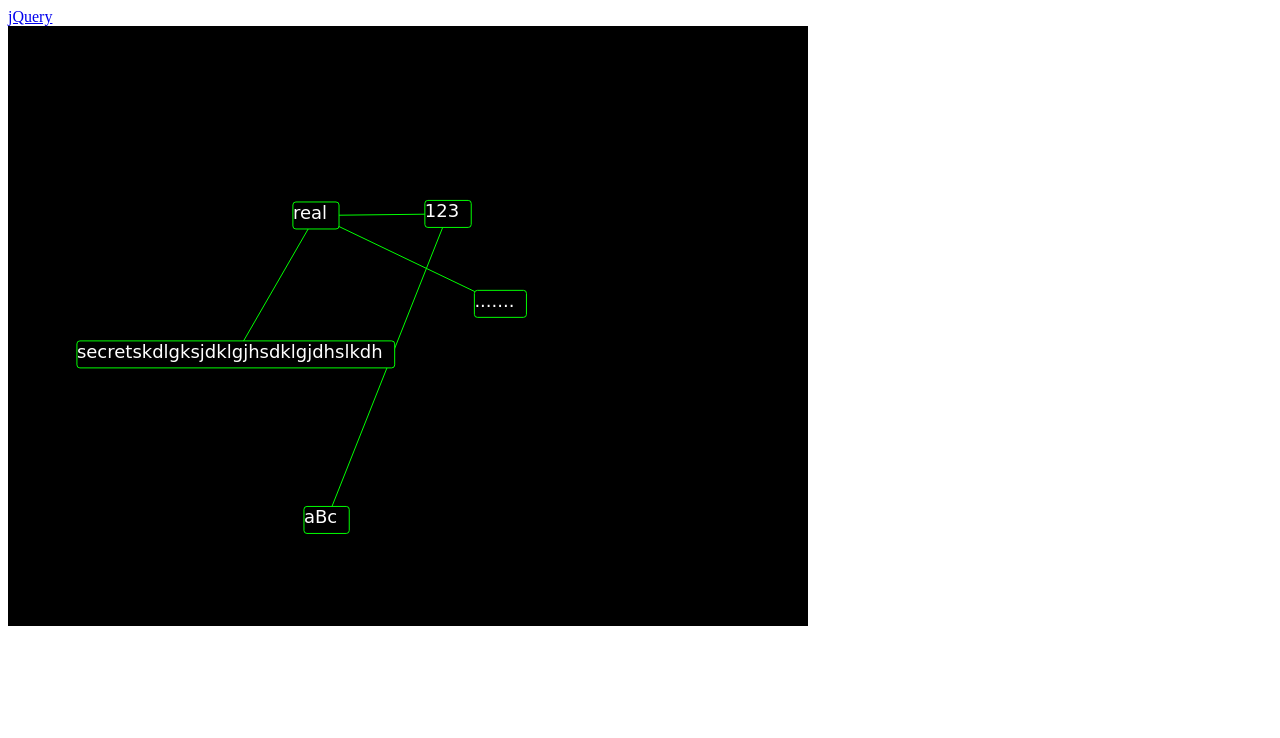
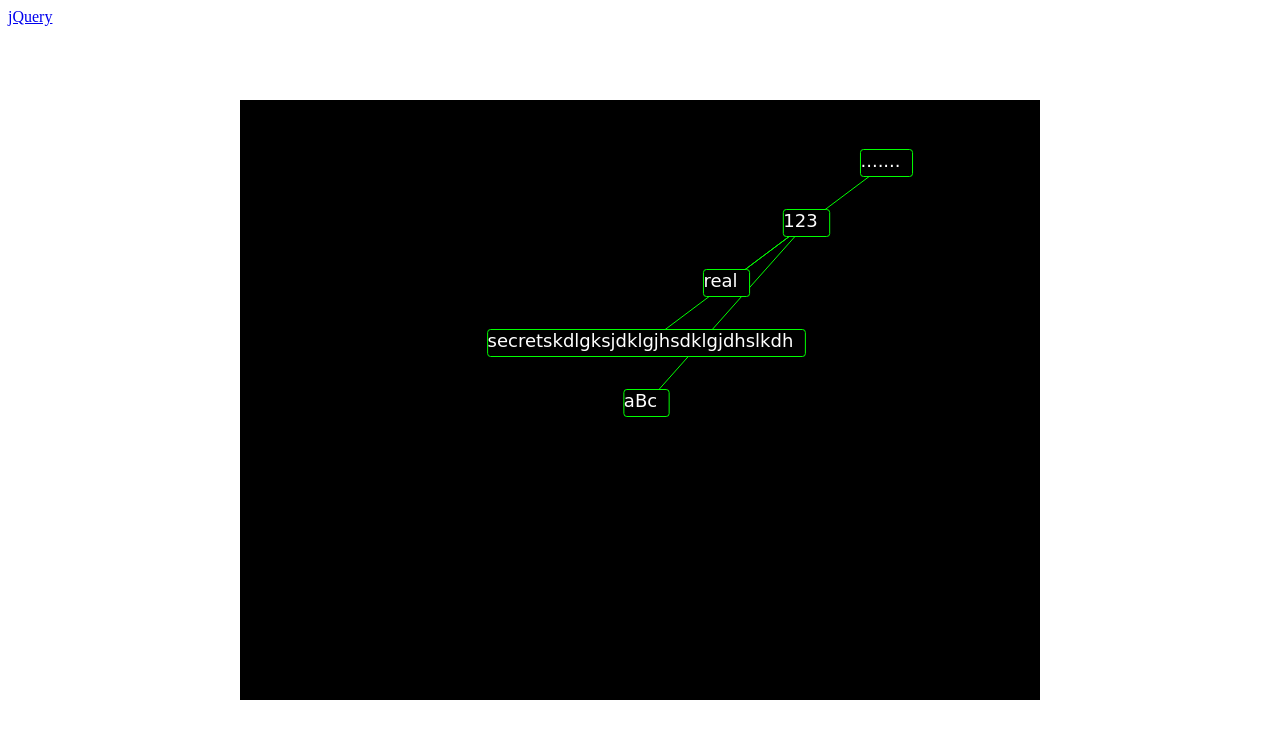
Before and after one commit to komarov/WordTravel, a plain HTML site: page public/index.html in a window 1280 px wide. Drawn offline with nearby package versions, Linux system fonts and the light colour scheme.

Commit message:
Global refactoring

```diff
--- a/public/index.html
+++ b/public/index.html
@@ -1,29 +1,27 @@
 <html>
+   <head>
+      <style type="text/css">
+         #frame {
+            left:50%;
+            position:absolute;
+            top:50%;
+            background-color:black;
+         }
+      </style>
+   </head>
+
 <body>
 <a href="http://jquery.com/">jQuery</a>
 
 <script type="text/javascript" src="js/raphael-min.js"></script>
-<script type="text/javascript" src="http://ajax.googleapis.com/ajax/libs/jquery/1.3.2/jquery.min.js"></script>
+<script type="text/javascript" src="js/jquery-1.3.2.min.js"></script>
+<script type="text/javascript" src="js/Object.js"></script>
 <script type="text/javascript" src="js/Word.js"></script>
 <script type="text/javascript" src="js/Frame.js"></script>
 <script type="text/javascript" src="js/WordTravel.js"></script>
 <script type="text/javascript">
+   var DEBUG = true;
 
-var DEBUG = true;
-/*
-Object.prototype.map = function( mapFunction ) {
-
-   var result = {};
-
-   for( var property in this ) {
-      if( this.hasOwnProperty( property ) ) {
-         result[ property ] = mapFunction( this[ property ] );
-      }
-   }
-
-   return result;
-};
-*/
    Raphael.el.getHotSpot = function() {
       var bbox = this.getBBox();
       return {
@@ -32,185 +30,17 @@ Raphael.el.getHotSpot = function() {
       };
    };
 
-
-/*
-function NewWordCell( paper, text, links ) {
-   return {
-      'Text': paper.text( 0, 0, text ).hide(),
-      'Cell': paper.rect( 0, 0 ).hide(),
-      'Links': links
-   };
-}
-
-function parseWordCells( frame, paper ) {
-
-   var wordCells = {};
-
-   for( var wordUID in frame.Words ) {
-      if( frame.Words.hasOwnProperty( wordUID ) ) {
-         wordCells[ wordUID ] = NewWordCell( paper, frame.Words[ wordUID ], getLinks( frame, wordUID ) );
-         if( DEBUG ) console.log( wordCells[ wordUID ] );
-      }
-   }
-
-   return wordCells;
-}
-
-function getLinks( frame, UID ) {
-
-   var links = [];
-
-   for( var index in frame.Links ) {
-      if( frame.Links.hasOwnProperty( index ) ) {
-         var link = frame.Links[ index ];
-         if( UID == link[ 0 ]  ) {
-            links.push( link[ 1 ] );
-         }
-         if( UID == link[ 1 ] ) {
-            links.push( link[ 0 ] );
-         }
-      }
-   }
-
-   return links;
-}
-
-function drawWordCells( paper, wordCells ) {
-
-   if( DEBUG ) console.log( wordCells );
-
-   var cells = wordCells.map( function( wordCell ) { return wordCell.Cell } );
-   for( var wordUID in wordCells ) {
-      if( wordCells.hasOwnProperty( wordUID ) ) {
-
-         if( DEBUG ) console.log( wordCells[ wordUID ] );
-         var word = "";
-         var x = y = 0;
-
-         var rect = wordCells[ wordUID ].Cell;
-         var txt = wordCells[ wordUID ].Text;
-
-
-         txt.attr( { fill: "#fff", font: "18px \"Terminal\"" } );
-         var edgeDelta_x = txt.getBBox().width;
-         var edgeDelta_y = txt.getBBox().height;
-
-         while( !isFree( cells, x, y ) ) {
-            x = edgeDelta_x + Math.random() * ( paper.width - 2 * edgeDelta_x );
-            y = edgeDelta_y + Math.random() * ( paper.height - 2 * edgeDelta_y );
-
-            if( DEBUG ) console.log( x, y );
-         }
-
-
-         if( DEBUG ) console.log( x, y );
-         txt.attr( {x: x, y: y} );
-         rect.attr( { x: x - edgeDelta_x / 2 - 5, y: y - edgeDelta_y / 2, fill: "#000", stroke: "#0f0", width: edgeDelta_x + 10, height: edgeDelta_y + 6, r: 3 } );
-         rect.show();
-         rect.toBack();
-
-         txt.show();
-      }
-   }
-}
-
-function isFree( places, x, y ) {
-
-   if( x == 0 && y == 0 ) {
-      return false;
-   }
-   for( var place in places ) {
-      if( places.hasOwnProperty( place ) ) {
-         var occupied = places[ place ].getBBox();
-         if( ( x <= occupied.x + occupied.width + 10  && x >= occupied.x - 10 ) || ( y <= occupied.y + occupied.height + 10 && y >= occupied.y - 10 ) ) {
-            return false;
-         }
-      }
-   }
-
-   return true;
-
-}
-
-function stickToEdges( x, y, width, height, h ) {
-
-   if( x < h || y < h || x > width - h || y > height - h ) {
-      return true;
-   }
-
-   return false;
-
-}
-  */
-
-function getCoordinates( x_0, y_0, count, h, paper ) {
-
-   var coordinates = [];
-
-   for( var i = 0; i < count; i ++ ) {
-      if( DEBUG ) console.log( i );
-      coordinates.push( [ x_0 + h * ( 2 + count - i ) * Math.cos( 2 + i ) , y_0 + h * ( 2 + count -  i ) * Math.sin( 2 + i )] );
-   }
-
-   return coordinates;
-}
 $(document).ready(function(){
-   // Your code here
-   $("a").click(function(event){
-     alert("Thanks for visiting!");
+      var Width = 800;
+      var Height = 600;
+      var Paper = new Raphael( document.getElementById('frame'), Width, Height );
+      $('#frame').css( { height: Height + 'px', width: Width + 'px', 'margin-top': '-' + Height / 2 + 'px', 'margin-left': '-' + Width / 2 + 'px' } );
+      var WordTravel = createWordTravel( { Paper: Paper } );
+      WordTravel.run();
    });
-
-   var paper = new Raphael( document.getElementById('raphael_canvas'), 800, 600 );
-
-   WordTravel = new WordTravel( paper );
-
-   WordTravel.Frame = new Frame( 'dfhgkljhlkj' );
-
-   if( DEBUG ) console.log( WordTravel );
-
-   var newCoords = getCoordinates( paper.width / 2, paper.height / 2, 5, 30, paper );
-
-   var index = 0;
-   for( var word in WordTravel.Frame.Words ) {
-      if( WordTravel.Frame.Words.hasOwnProperty( word ) ) {
-         var coord = newCoords[ index ];
-         if( DEBUG ) console.log( word );
-         WordTravel.Frame.Words[ word ].setCoordinates( coord[ 0 ], coord[ 1 ] );
-         index++;
-      }
-   }
-
-
-/*
-   WordTravel.Frame.Words[ '8EC0B16E-E7EB-11DE-B3BD-C724A05985A0' ].setCoordinates( 200, 200 );
-   WordTravel.Frame.Words[ '8ED9AF20-E7EB-11DE-B3BD-C724A05985A0' ].setCoordinates( 400, 300 );
-   WordTravel.Frame.Words[ '8ED02950-E7EB-11DE-B3BD-C724A05985A0' ].setCoordinates( 400, 200 );
-   WordTravel.Frame.Words[ '8EC99946-E7EB-11DE-B3BD-C724A05985A0' ].setCoordinates( 450, 150 );
-   WordTravel.Frame.Words[ '8EDA547A-E7EB-11DE-B3BD-C724A05985A0' ].setCoordinates( 140, 300 );
-*/
-   WordTravel.renderCurrentFrame();
-
-   if( DEBUG ) console.log( WordTravel );
-  if( DEBUG ) console.log( newCoords );
-
-});
-
-window.onload = function() {
-
-};
-
-function abc() {
-   var counter = 0;
-   return function () { counter++; console.log( counter ); };
-}
-
-var incCounter = abc();
-incCounter();
-incCounter();
-incCounter();
-
 </script>
 
-<div id="raphael_canvas" align="center" style="background-color:black;width:800px" ></div>
+<div id="frame"></div>
+
 </body>
 </html>
--- a/public/js/Frame.js
+++ b/public/js/Frame.js
@@ -1,9 +1,16 @@
-//Frame.js
 //Contains the description of the Frame object
 
-function getFrame( frameUID ) {
 
-   var frame = {
+function createFrame( Options ) {
+
+   var that = createObject( Options );
+   that.UID = Options.UID;
+
+   var Paper = that.getResource( 'Paper' );
+
+   function getFrameData() {
+
+      var FrameData = {
          'Links': [
             [
             '8EC0B16E-E7EB-11DE-B3BD-C724A05985A0',
@@ -28,81 +35,56 @@ function getFrame( frameUID ) {
             '8ED02950-E7EB-11DE-B3BD-C724A05985A0': 'real',
             '8EC99946-E7EB-11DE-B3BD-C724A05985A0': '123',
             '8EDA547A-E7EB-11DE-B3BD-C724A05985A0': '.......'
+         },
+         'Coordinates': {
+            '8EC0B16E-E7EB-11DE-B3BD-C724A05985A0': { X: 0, Y: 0 },
+            '8ED9AF20-E7EB-11DE-B3BD-C724A05985A0': { X: 0, Y: 10 },
+            '8ED02950-E7EB-11DE-B3BD-C724A05985A0': { X: 10, Y: 20 },
+            '8EC99946-E7EB-11DE-B3BD-C724A05985A0': { X: 20, Y: 30 },
+            '8EDA547A-E7EB-11DE-B3BD-C724A05985A0': { X: 30, Y: 40 }
          }
       };
 
-   return frame;
+      return FrameData;
    }
 
-function Frame( frameUID ) {
+   var FrameData = getFrameData();
+   var Links = FrameData.Links;
+   var Words = {};
 
-   this.Words = {};
-   this.Links = [];
-   this.UID = frameUID;
-
-//----methods----
-   this.render = render;
-   this.receiveFrameByUID = receiveFrameByUID;
-   this.getLinksCount = getLinksCount;
-
-//----additional actions----
-   this.receiveFrameByUID( frameUID );
-}
-
-function receiveFrameByUID( frameUID ) {
-
-   var frame = getFrame( frameUID );
-   if( DEBUG ) console.log( frame );
-
-   for( var wordUID in frame.Words ) {
-      if( frame.Words.hasOwnProperty( wordUID ) ) {
-         this.Words[ wordUID ] = new Word( frame.Words[ wordUID ] );
-         if( DEBUG ) console.log( this.Words[ wordUID ] );
+   var WordsData = FrameData.Words;
+   for( var WordUID in WordsData ) {
+      if( WordsData.hasOwnProperty( WordUID ) ) {
+         Words[ WordUID ] = createWord( { Text: WordsData[ WordUID ], Context: that } );
+         Words[ WordUID ].setCoordinates( FrameData.Coordinates[ WordUID ] );
+         if( DEBUG ) console.log( Words[ WordUID ] );
       }
    }
 
-   this.Links = frame.Links;
-}
+   that.render = function() {
 
-function render( paper ) {
-
-   for( var wordUID in this.Words ) {
-      if( this.Words.hasOwnProperty( wordUID ) ) {
-         if( DEBUG ) console.log(  this.Words[ wordUID ] );
-         this.Words[ wordUID ].drawWord( paper, 3 );
+      var CornerRound = 3;
+      for( var wordUID in Words ) {
+         if( Words.hasOwnProperty( wordUID ) ) {
+            if( DEBUG ) console.log(  Words[ wordUID ] );
+            Words[ wordUID ].drawWord( CornerRound );
          }
       }
 
-   for( var index in this.Links ) {
-      if( this.Links.hasOwnProperty( index ) ) {
-         var link = this.Links[ index ];
+      for( var index in Links ) {
+         if( Links.hasOwnProperty( index ) ) {
+            var Link = Links[ index ];
 
-         var hotSpot_0 =  this.Words[ link[ 0 ] ].hotSpot();
-         var hotSpot_1 =  this.Words[ link[ 1 ] ].hotSpot();
+            var HotSpot_0 =  Words[ Link[ 0 ] ].getHotSpot();
+            var HotSpot_1 =  Words[ Link[ 1 ] ].getHotSpot();
 
-         if( DEBUG ) console.log( 'hspots:', hotSpot_0, hotSpot_1, link );
+            if( DEBUG ) console.log( 'hspots:', HotSpot_0, HotSpot_1, Link );
 
-         var path = paper.path( "M" + hotSpot_0.x + " " + hotSpot_0.y + "L" + hotSpot_1.x + " " + hotSpot_1.y ).attr( 'stroke', '#0f0' );
-         path.toBack();
+            var Path = Paper.path( "M" + HotSpot_0.x + " " + HotSpot_0.y + "L" + HotSpot_1.x + " " + HotSpot_1.y ).attr( 'stroke', '#0f0' );
+            Path.toBack();
          }
       }
+   };
+
+   return that;
 }
-
-function getLinksCount( wordUID ) {
-
-   var linksCount = 0;
-
-   for( var index in this.Links ) {
-      if( this.Links.hasOwnProperty( index ) ) {
-         var link = this.Links[ index ];
-         if( wordUID == link[ 0 ]  ) {
-            linksCount++;
-         }
-         if( wordUID == link[ 1 ] ) {
-            linksCount++;
-         }
-      }
-   }
-
-   return linksCount;
-}
--- /dev/null
+++ b/public/js/Object.js
@@ -0,0 +1,17 @@
+//Base class implementation
+
+function createObject( Options ) {
+
+   var that = {};
+   var Context = Options.Context;
+
+   that.getContext = function() {
+      return Context;
+   };
+
+   that.getResource = function( ResourceName ) {
+      return that[ ResourceName ] || that.getContext().getResource( ResourceName );
+   };
+
+   return that;
+}
--- a/public/js/Word.js
+++ b/public/js/Word.js
@@ -1,58 +1,47 @@
-//Word.js
 //Contains the description of the Word object
 
-function Word( text ) {
+function createWord( Options ) {
 
-   this.Text = text;
-   this.X = 0;
-   this.Y = 0;
+   var that = createObject( Options );
+
+   that.Text = Options.Text;
+   that.X = 0;
+   that.Y = 0;
 
 //---private properties---
    var Raphael_rect;
    var Raphael_text;
 
 //----methods----
-   this.setCoordinates = setCoordinates;
-   this.drawWord = function drawWord( paper, round ) {
+   that.drawWord = function( CornerRound ) {
 
-      if( DEBUG ) console.log(  this.X, this.Y, this.Text  ) ;
+      var Paper = that.getResource( 'Paper' );
+      if( Paper ) {
+         var Coordinates = Paper.convertCoordinates( that );
+         if( DEBUG ) console.log(  Coordinates.X, Coordinates.Y, that.Text  ) ;
 
-      Raphael_text = paper.text( this.X, this.Y, this.Text ).attr( { fill: "#fff", font: "18px \"Dejavu Sans\"" } );
+         Raphael_text = Paper.text( Coordinates.X, Coordinates.Y, that.Text ).attr( { fill: "#fff", font: "18px \"Dejavu Sans\"" } );
 
-      var Raphael_textBB = Raphael_text.getBBox();
-      Raphael_rect = paper.rect( Raphael_textBB.x , Raphael_textBB.y, Raphael_textBB.width + 4 * round, Raphael_textBB.height + 2 * round, round ).attr( { fill: "#000", stroke: "#0f0" } );
-      Raphael_rect.toBack();
-
-      Raphael_rect.node.onclick = function() {
-         if( Raphael_rect.attrs.fill == "#000" ) {
-            Raphael_rect.attr( { fill: "#f00" } );
-            var textarea = document.createElement( 'INPUT' );
-            document.body.appendChild( textarea );
-         }
-         else {
-            Raphael_rect.attr( { fill: "#000" } );
-            var tareas = document.body.getElementsByTagName( 'INPUT' );
-            if( DEBUG ) console.log( document, tareas );
-            for( var index in tareas ) {
-               document.body.removeChild( tareas[ index ] );
-            }
-         }
-      };
+         var Raphael_textBB = Raphael_text.getBBox();
+         Raphael_rect = Paper.rect( Raphael_textBB.x , Raphael_textBB.y, Raphael_textBB.width + 4 * CornerRound, Raphael_textBB.height + 2 * CornerRound, CornerRound ).attr( { fill: "#000", stroke: "#0f0" } );
+         Raphael_rect.toBack();
+      }
    };
 
-   this.hotSpot = function hotSpot() {
+   that.getHotSpot = function() {
 
       if( DEBUG ) console.log( 'from Word.hotSpot:', Raphael_rect );
       return Raphael_rect.getHotSpot();
+   };
 
-   }
+   that.setCoordinates = function( Coordinates ) {
+
+      if( DEBUG ) console.log( Coordinates );
+
+      that.X = Coordinates.X;
+      that.Y = Coordinates.Y;
+      if( DEBUG ) console.log( that.X, that.Y );
+   };
+
+   return that;
 }
-
-function setCoordinates( x, y ) {
-
-   if( DEBUG ) console.log( x, y );
-
-   this.X = x;
-   this.Y = y;
-   if( DEBUG ) console.log( this.X, this.Y );
-}
--- a/public/js/WordTravel.js
+++ b/public/js/WordTravel.js
@@ -1,43 +1,62 @@
-//WordTravel.js
 //Contains WordTravel object description
 
-function WordTravel( paper ) {
+function createWordTravel( Options ) {
 
-   this.PaperWidth = 800;
-   this.PaperHeight = 600;
-   this.Paper = paper;
-   this.Frame = NaN;
+   var that = createObject( Options );
+
+   that.Paper = Options.Paper;
+   that.Paper.convertCoordinates = function( Coordinates ) {
+      var Width = that.Paper.width;
+      var Height = that.Paper.height;
+
+      var XStep = Width / 100;
+      var YStep = Height / 100;
+
+      return { X: Width / 2 + XStep * Coordinates.X, Y: Height / 2 - YStep * Coordinates.Y };
+   };
 
 //----methods----
-   this.setUser = setUser;
-   this.setFrame = setFrame;
-   this.renderCurrentFrame = renderCurrentFrame;
-   this.renderFrame = renderFrame;
-   this.guessWord = guessWord;
 
+   that.run = function() {
+
+      that.Frame = createFrame( { UID: 'dfhgkljhlkj', Context: that } );
+      if( DEBUG ) console.log( that );
+      that.renderCurrentFrame();
+   };
+
+   that.login = function() {
+   };
+
+
+   that.setUser = function( User ) {
+
+      that.User = User;
+   };
+
+   that.setFrame = function( Frame ) {
+
+      that.Frame = Frame;
+   };
+
+   that.renderCurrentFrame = function() {
+
+      that.Frame.render();
+   };
+
+   that.FrameByUID = function( FrameUID ) {
+
+      var FrameData = getFrameData( FrameUID );
+      if( DEBUG ) console.log( FrameData );
+
+      for( var wordUID in FrameData.Words ) {
+         if( FrameData.Words.hasOwnProperty( wordUID ) ) {
+            that.Words[ wordUID ] = new Word( FrameData.Words[ wordUID ] );
+            if( DEBUG ) console.log( that.Words[ wordUID ] );
+         }
+      }
+
+      that.Links = Frame.Links;
+   };
+
+   return that;
 }
-
-function setUser( user ) {
-
-   this.User = user;
-}
-
-function setFrame( frame ) {
-
-   this.Frame = frame;
-}
-
-function renderCurrentFrame() {
-
-   this.Frame.render( this.Paper );
-}
-
-function renderFrame ( frameUID ) {
-
-   var anotherFrame = new Frame( frameUID );
-   anotherFrame.render( this.Paper );
-}
-
-function guessWord( guess ) {
-
-}
```
Lines whose indentation alone changed are shown as unchanged.
